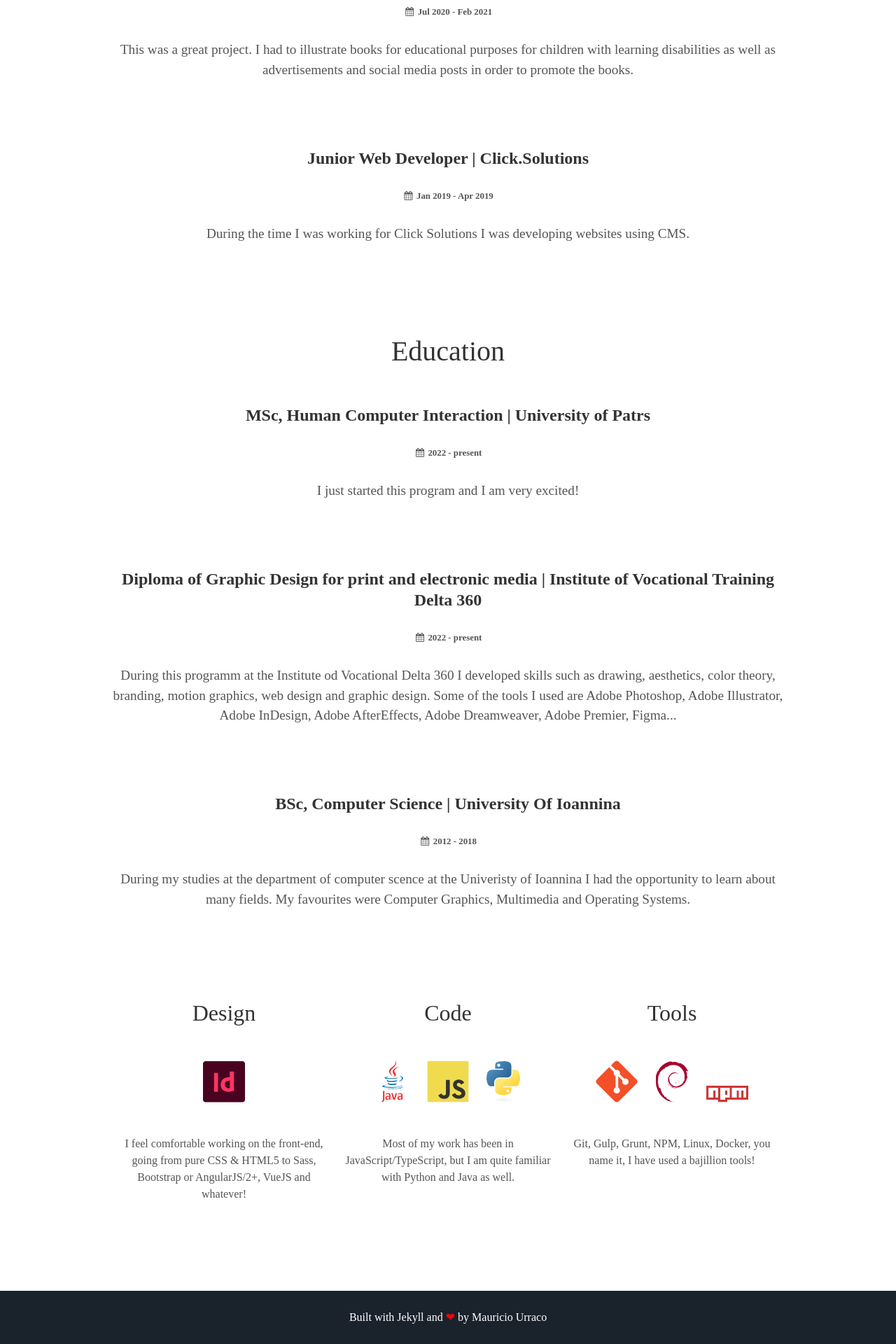
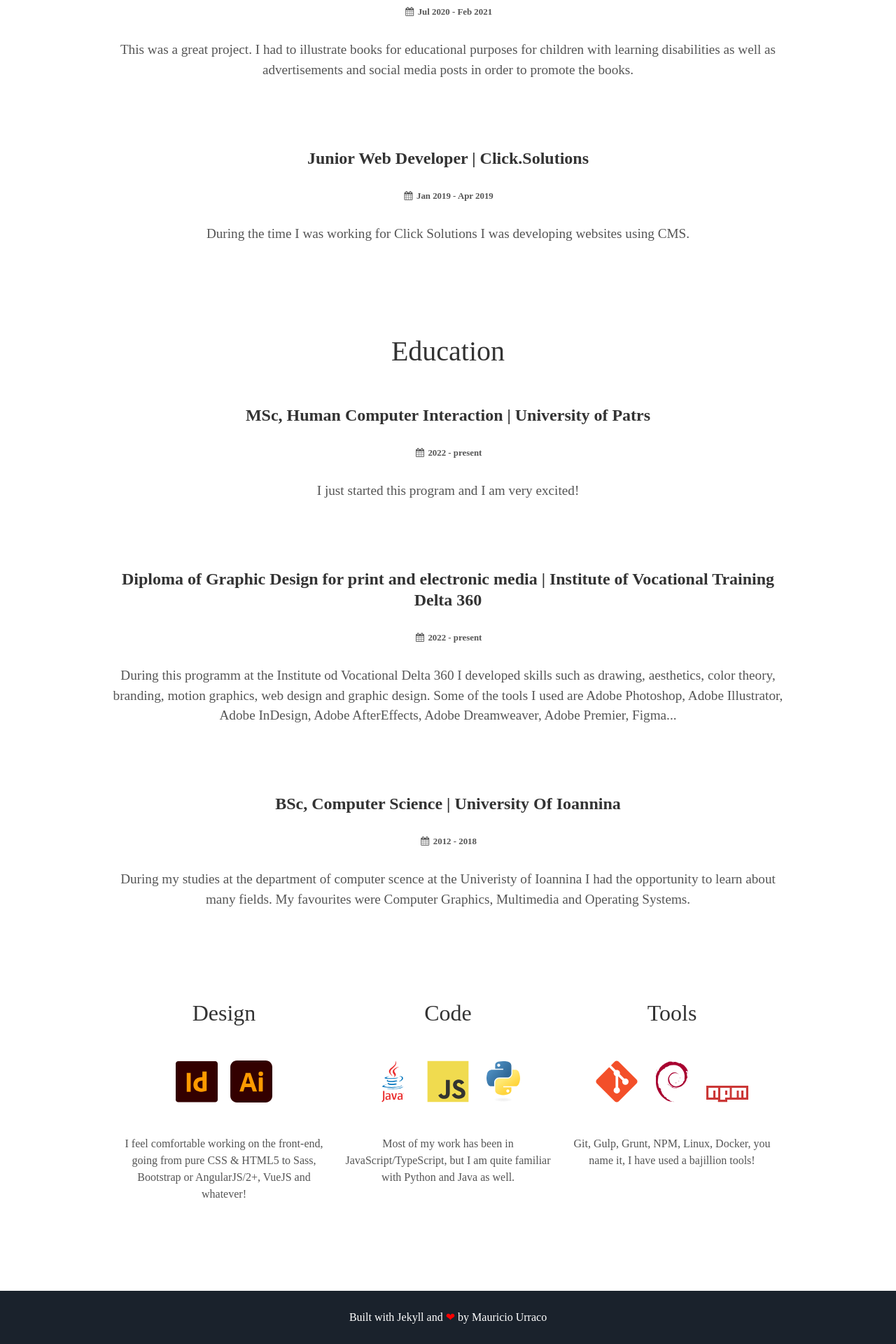
Before and after one commit to murraco/jekyll-theme-minimal-resume, a Jekyll site: the page built from index.html, in a window 1280 px wide. Shown: the part 1658-3578 px from the top of the page at 70% size. Built offline with Jekyll 4.4.1, drawn with Linux system fonts in a browser that asks for light colours; some web fonts are replaced.

Commit message:
Update about.html

```diff
--- a/_includes/about.html
+++ b/_includes/about.html
@@ -39,6 +39,24 @@
 		  c24.3-1.6,43.4-9,43.4-9V104.3H254.5z M255.5,265.2c0,0-47.1,3.2-47.1-36.8s47.1-36.8,47.1-36.8V265.2z"/>
     </g>
     </svg>
+    <svg version="1.1" id="Layer_1" xmlns="http://www.w3.org/2000/svg" xmlns:xlink="http://www.w3.org/1999/xlink" x="0px" y="0px"
+	 viewBox="0 0 400 400" style="enable-background:new 0 0 400 400;" xml:space="preserve">
+    <style type="text/css">
+	.st0{fill:#330000;}
+	.st1{fill:#FF9A00;}
+    </style>
+    <path class="st0" d="M337.2,399.8h-274c-34.5,0-62.8-28.3-62.8-62.8l0-274c0-34.5,28.3-62.8,62.8-62.8l274,0
+	C371.7,0.2,400,28.5,400,63v274C400,371.6,371.7,399.8,337.2,399.8z"/>
+    <g>
+    <path class="st1" d="M253.9,292.5l-60.8-171.3c0,0-0.6-1.8-1-2.6c-0.4-0.8-1.5-0.8-1.5-0.8H148c0,0-1.7-0.1-2.5,0.6
+		c-0.7,0.7-0.6,2.3-0.6,2.3c0,7-1.3,11.4-1.3,11.4L88.5,291.7c0,0-0.5,1.7-0.4,2.6c0.2,0.9,1.4,1.1,1.4,1.1h31.5c0,0,2.2-0.2,3-0.7
+		c0.7-0.5,1-1.4,1-1.4l12.6-40h62.8c0,0,13,37.6,13.6,39.8c0.6,2.2,2.5,2.3,2.5,2.3h36.2c0,0,0.9-0.1,1.4-0.8
+		S253.9,292.5,253.9,292.5z M147.6,219.3l21.3-69.7l21.3,69.7H147.6z"/>
+	<circle class="st1" cx="290.7" cy="126.2" r="21.7"/>
+	<path class="st1" d="M303.4,295.5h-26.1c-3.3,0-6-2.7-6-6V166.9c0-3.3,2.7-6,6-6h26.1c3.3,0,6,2.7,6,6v122.6
+		C309.4,292.8,306.7,295.5,303.4,295.5z"/>
+   </g>
+   </svg>
     <p>I feel comfortable working on the front-end, going from pure CSS & HTML5 to Sass, Bootstrap or AngularJS/2+, VueJS and whatever!</p>
   </div>
   <div class="tech">
```
